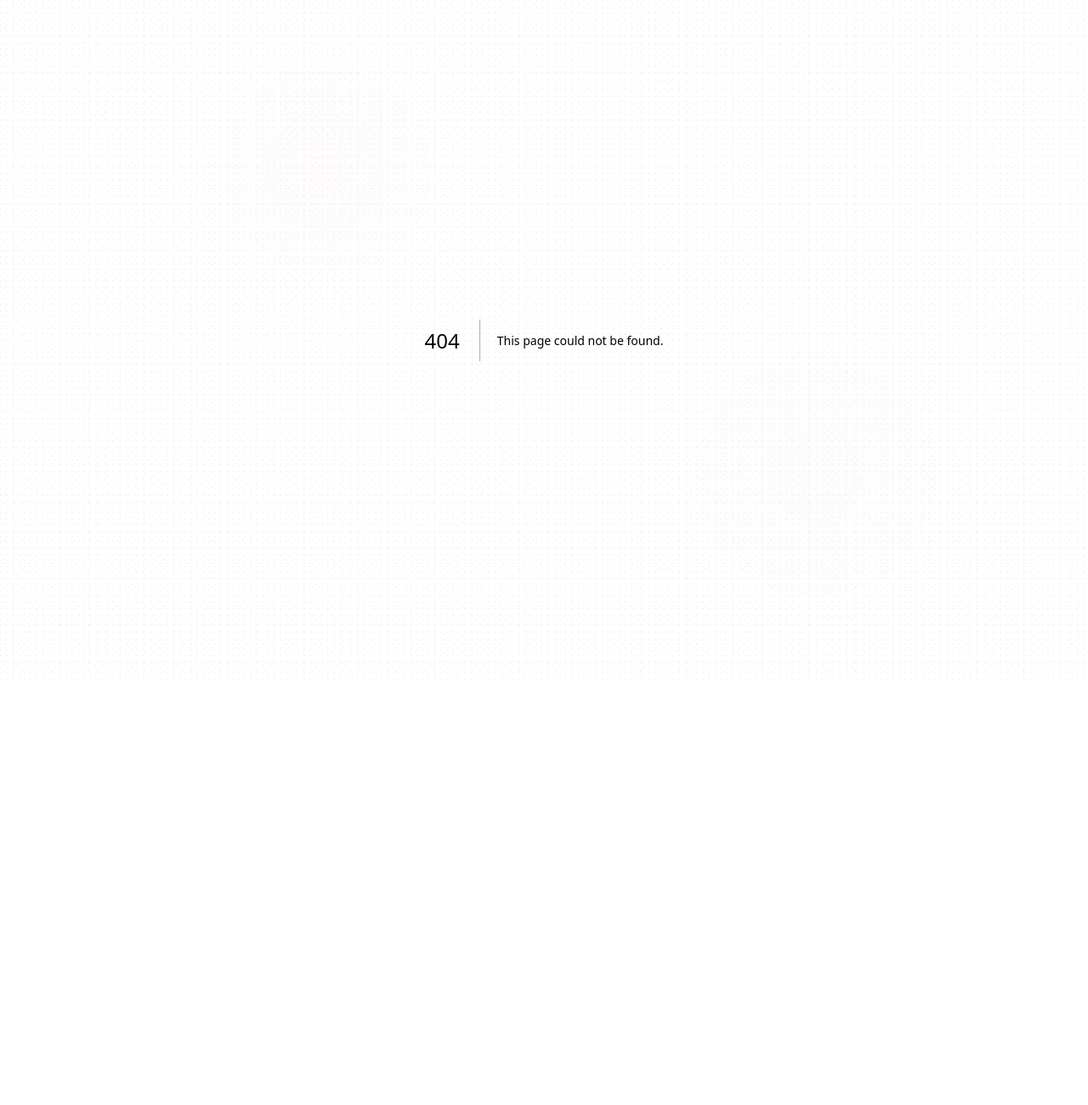
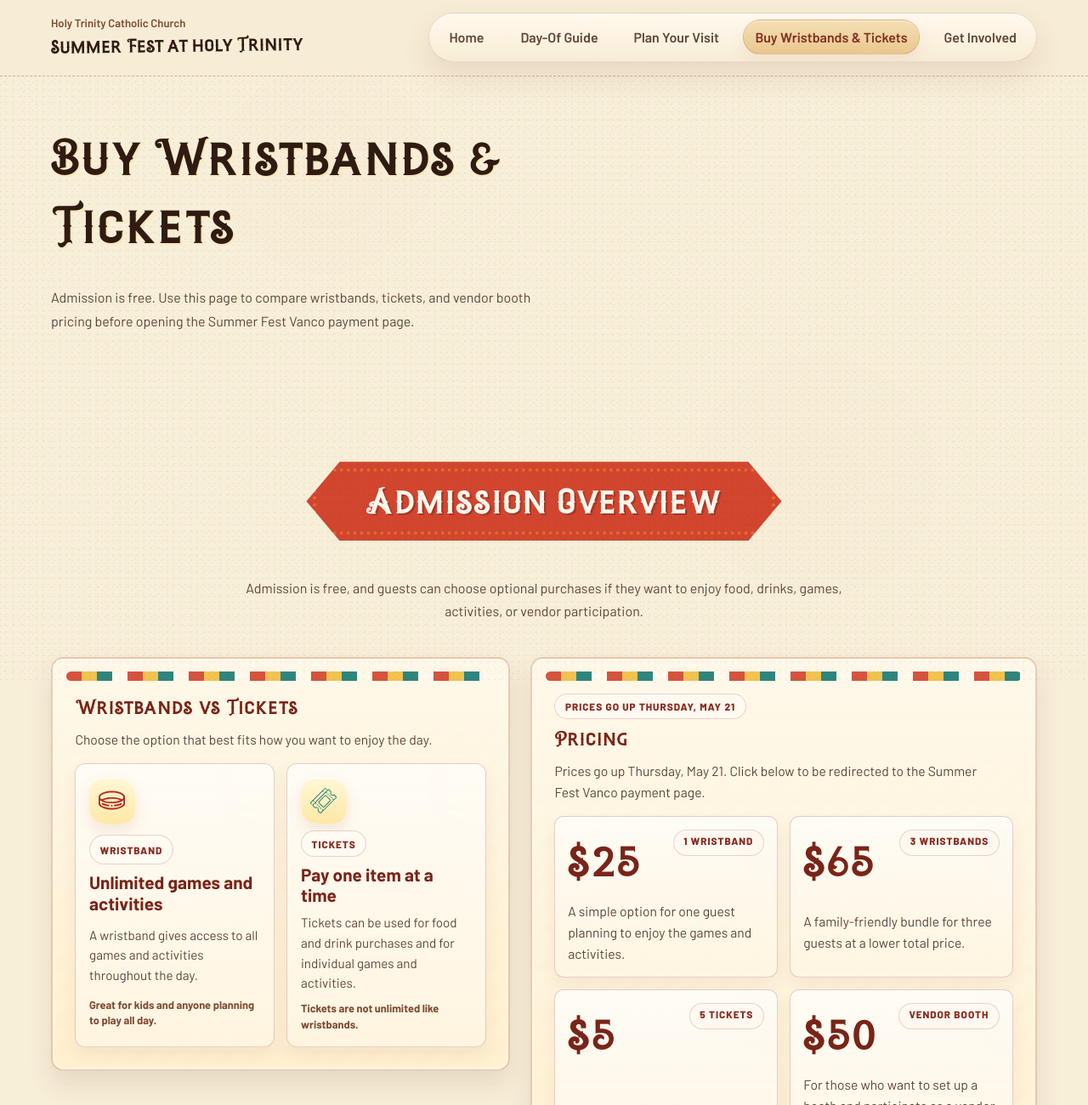
Before and after one commit to joshmzamora/summerfest-htcc, a Next.js app: page /buy-wristbands-tickets in a window 1280 px wide. Before the commit this address had no page. Shown: the top 1300 px of the page at 85% size. Before the commit the page ends 800 px from the top, so only its background shows below. Built offline with nearby package versions, Linux system fonts and the light colour scheme.

Commit message:
Add Buy Wristbands & Tickets page and update tests for admission and pricing sections

```diff
--- /dev/null
+++ b/app/buy-wristbands-tickets/page.tsx
@@ -0,0 +1,114 @@
+import { MotionPanel, MotionPressableLink, MotionStagger } from "@/components/FestivalMotion";
+import { NavBar } from "@/components/NavBar";
+import { PageIntro } from "@/components/PageIntro";
+import { Section } from "@/components/Section";
+import { SiteFooter } from "@/components/SiteFooter";
+import { siteContent } from "@/data/site-content";
+
+function AdmissionExplainerIcon({ icon }: { icon: string }) {
+  switch (icon) {
+    case "wristband":
+      return <span className="admission-explainer-glyph admission-explainer-glyph-wristband" aria-hidden="true" />;
+    case "tickets":
+      return <span className="admission-explainer-glyph admission-explainer-glyph-tickets" aria-hidden="true" />;
+    default:
+      return null;
+  }
+}
+
+export default function BuyWristbandsTicketsPage() {
+  const pageContent = siteContent.buyWristbandsTickets;
+
+  return (
+    <main className="buy-wristbands-tickets-page">
+      <NavBar
+        churchName={siteContent.churchName}
+        eventName={siteContent.eventName}
+        navigation={siteContent.navigation}
+      />
+      <PageIntro title={pageContent.intro.title} description={pageContent.intro.description} variant="text-first" />
+
+      <Section
+        className="visit-admission-section"
+        id="admission-overview"
+        headingMotion="ribbon"
+        title={pageContent.admissionOverview.title}
+        description={pageContent.admissionOverview.summary}
+        carnival
+      >
+        <div className="split-layout visit-overview-grid">
+          <MotionPanel as="article" className="admission-explainer" hover="panel" reveal="signboard">
+            <div className="admission-explainer-heading">
+              <h3>{pageContent.wristbandsOrTickets.title}</h3>
+              <p>{pageContent.wristbandsOrTickets.description}</p>
+            </div>
+            <MotionStagger className="admission-explainer-grid" stagger={0.1}>
+              {pageContent.wristbandsOrTickets.items.map((item) => (
+                <MotionPanel
+                  as="article"
+                  className="admission-explainer-card"
+                  hover="card"
+                  key={item.title}
+                  reveal="card"
+                >
+                  <div className={`admission-explainer-icon icon-${item.icon}`}>
+                    <AdmissionExplainerIcon icon={item.icon} />
+                  </div>
+                  <span className="admission-explainer-label">{item.title}</span>
+                  <h4>{item.headline}</h4>
+                  <p>{item.description}</p>
+                  {"note" in item && item.note ? <em>{item.note}</em> : null}
+                </MotionPanel>
+              ))}
+            </MotionStagger>
+          </MotionPanel>
+
+          <MotionPanel as="article" className="pricing-board" hover="panel" reveal="poster">
+            <div className="pricing-board-header">
+              <span>{pageContent.pricing.urgency}</span>
+              <h3>{pageContent.pricing.title}</h3>
+              <p>{pageContent.pricing.description}</p>
+            </div>
+            <MotionStagger className="pricing-grid" stagger={0.1}>
+              {pageContent.pricing.items.map((item) => (
+                <MotionPressableLink
+                  className="pricing-card"
+                  external={pageContent.pricing.cta.external}
+                  fillWidth
+                  key={item.title}
+                  href={pageContent.pricing.cta.href}
+                  aria-label={`Open payment link for ${item.title}`}
+                >
+                  <div className="pricing-card-summary">
+                    <strong>{item.price}</strong>
+                    <div className="pricing-card-topline">
+                      <span className="pricing-label">{item.title}</span>
+                    </div>
+                  </div>
+                  <p>{item.description}</p>
+                  {"note" in item && item.note ? <em>{item.note}</em> : null}
+                </MotionPressableLink>
+              ))}
+            </MotionStagger>
+            <div className="button-row pricing-board-actions">
+              <MotionPressableLink
+                className="button button-primary"
+                external={pageContent.pricing.cta.external}
+                href={pageContent.pricing.cta.href}
+              >
+                <span className="button-label">{pageContent.pricing.cta.label}</span>
+              </MotionPressableLink>
+            </div>
+          </MotionPanel>
+        </div>
+      </Section>
+
+      <SiteFooter
+        churchName={siteContent.churchName}
+        eventName={siteContent.eventName}
+        footerLinks={siteContent.footerLinks}
+        socialLinks={siteContent.socialLinks}
+      />
+    </main>
+  );
+}
--- a/data/site-content.ts
+++ b/data/site-content.ts
@@ -318,6 +318,7 @@ export const siteContent = {
     { label: "Home", href: "/" },
     { label: "Day-Of Guide", href: "/day-of-guide" },
     { label: "Plan Your Visit", href: "/plan-your-visit" },
+    { label: "Buy Wristbands & Tickets", href: "/buy-wristbands-tickets" },
     { label: "Get Involved", href: "/get-involved" },
   ],
   heroActions: [
@@ -359,10 +360,11 @@ export const siteContent = {
         "A day of food, games, and fellowship supporting the building fund",
       ],
     },
-    admissionOverview: {
-      title: "Admission Overview",
-      summary:
-        "Admission is free, and guests can choose optional purchases if they want to enjoy food, drinks, games, activities, or vendor participation.",
+    purchasePrompt: {
+      title: "Need wristbands, tickets, or vendor pricing?",
+      summary: "Admission is free. Optional purchases for games, activities, food, drinks, and vendor booths are on the purchase page.",
+      ctaLabel: "Buy Wristbands & Tickets",
+      href: "/buy-wristbands-tickets",
     },
     faqs: [
       {
@@ -396,9 +398,16 @@ export const siteContent = {
       },
     ],
   },
-  whatToExpect: {
+  buyWristbandsTickets: {
     intro: {
-      title: "What to Expect at Summer Fest",
+      title: "Buy Wristbands & Tickets",
+      description:
+        "Admission is free. Use this page to compare wristbands, tickets, and vendor booth pricing before opening the Summer Fest Vanco payment page.",
+    },
+    admissionOverview: {
+      title: "Admission Overview",
+      summary:
+        "Admission is free, and guests can choose optional purchases if they want to enjoy food, drinks, games, activities, or vendor participation.",
     },
     wristbandsOrTickets: {
       title: "Wristbands vs Tickets",
@@ -422,7 +431,8 @@ export const siteContent = {
     },
     pricing: {
       title: "Pricing",
-      description: "Early bird pricing is available now! Click below to be redirected to the Summer Fest Vanco payment page.",
+      description: "Prices go up Thursday, May 21. Click below to be redirected to the Summer Fest Vanco payment page.",
+      urgency: "Prices go up Thursday, May 21",
       cta: {
         label: "Open Vanco Payment Link",
         href: paymentUrl,
@@ -451,6 +461,11 @@ export const siteContent = {
           note: `Email ${vendorRegistrationEmail} to register. Plus a required contribution to the silent auction.`,
         },
       ],
+    },
+  },
+  whatToExpect: {
+    intro: {
+      title: "What to Expect at Summer Fest",
     },
     foodAndDrink: {
       title: "Food & Drink",
@@ -681,6 +696,7 @@ export const siteContent = {
   footerLinks: [
     { label: "Day-Of Guide", href: "/day-of-guide" },
     { label: "Plan Your Visit", href: "/plan-your-visit" },
+    { label: "Buy Wristbands & Tickets", href: "/buy-wristbands-tickets" },
     { label: "Get Involved", href: "/get-involved" },
     { label: "Donate", href: donationFormUrl },
   ],
```
Also changed, not shown: app/plan-your-visit/page.tsx (+16 -82 lines), 1 other file (tests, documents, lock files or other folders).
